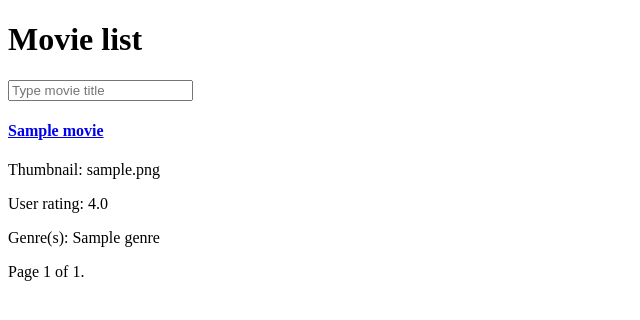
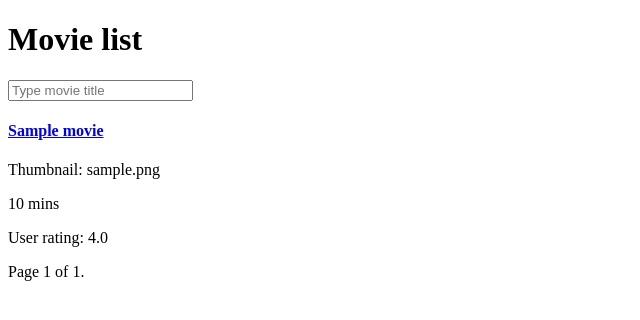
Before and after one commit to rahmatnazali/simple-movie-app, a Django app: page / in a window 1280 px wide. Shown: the top 320 px of the page, without its empty margins (0-640 px from the left). Run offline with Django 3.2, Linux system fonts and the light colour scheme; tables that the repository leaves empty hold one stand-in row (values such as "Sample post").

Commit message:
defer genre, add duration

```diff
--- a/app_movie/views.py
+++ b/app_movie/views.py
@@ -7,14 +7,14 @@ from rest_framework import pagination
 from rest_framework import response
 from .serializers import MovieSearchSerializer
 
-select_for_list = ('name', 'thumbnail', 'user_rating', 'genre', 'slug', 'rating', 'genre')
+select_for_list = ('name', 'thumbnail', 'user_rating', 'duration', 'slug', 'rating')
 select_for_detail = ('name', 'thumbnail', 'description', 'language', 'duration', 'user_rating', 'genre', 'rating', 'rating_label', 'genre')
 
 
 # Create your views here.
 class MovieList(ListView):
     model = Movie
-    queryset = Movie.objects.select_related('rating').prefetch_related('genre').order_by('-created_at').only(*select_for_list)
+    queryset = Movie.objects.select_related('rating').order_by('-created_at').only(*select_for_list)
     paginate_by = 5
     template_name = 'movie_list.html'
 
--- a/templates/movie_list.html
+++ b/templates/movie_list.html
@@ -21,8 +21,8 @@
     {% for movie in page_obj %}
         <h4><a href={{ movie.slug }}>{{ movie.name }}</a></h4>
         <p>Thumbnail: {{ movie.thumbnail }}</p>
+        <p>{{ movie.duration }} mins</p>
         <p>User rating: {{ movie.user_rating }}</p>
-        <p>Genre(s): {% for genre in movie.genre.all %} {{ genre.name }}{% empty %} No genre {% endfor %}</p>
     {% empty %}
         <p>No content.</p>
     {% endfor %}
```
